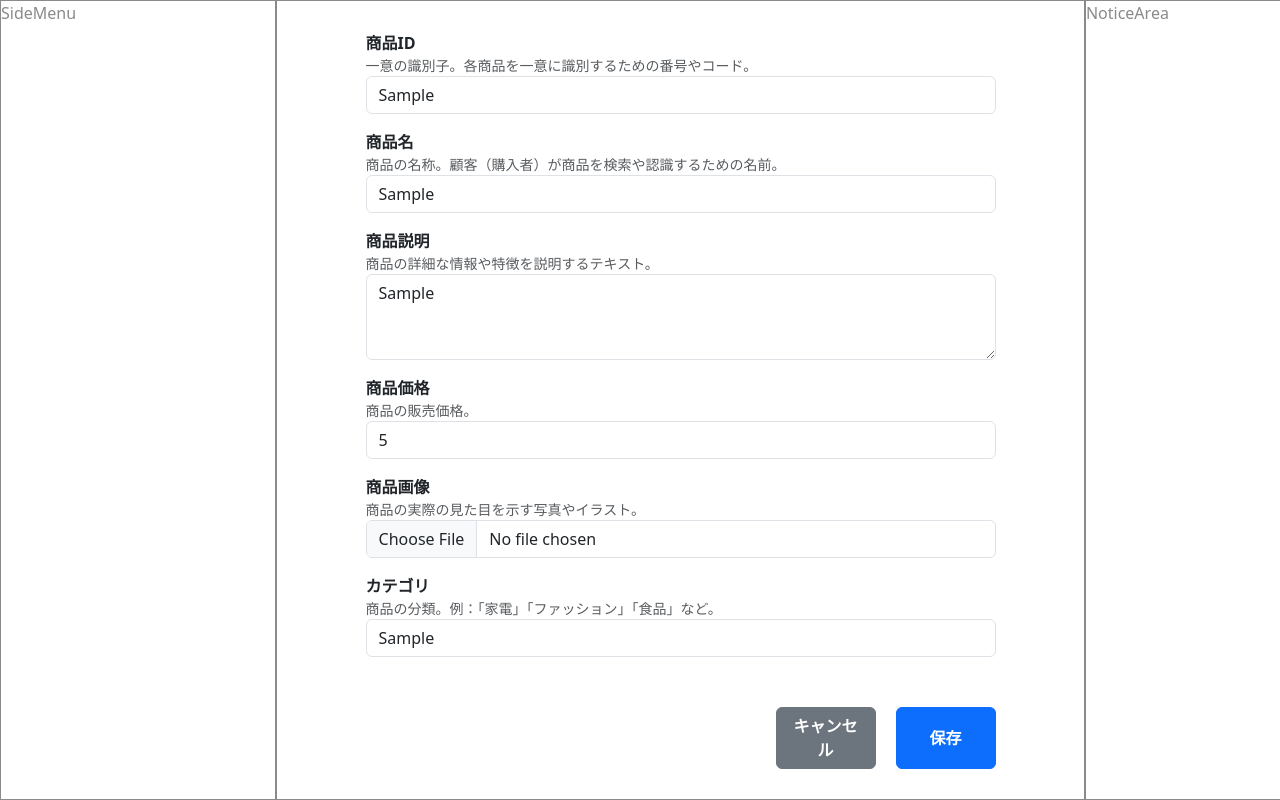
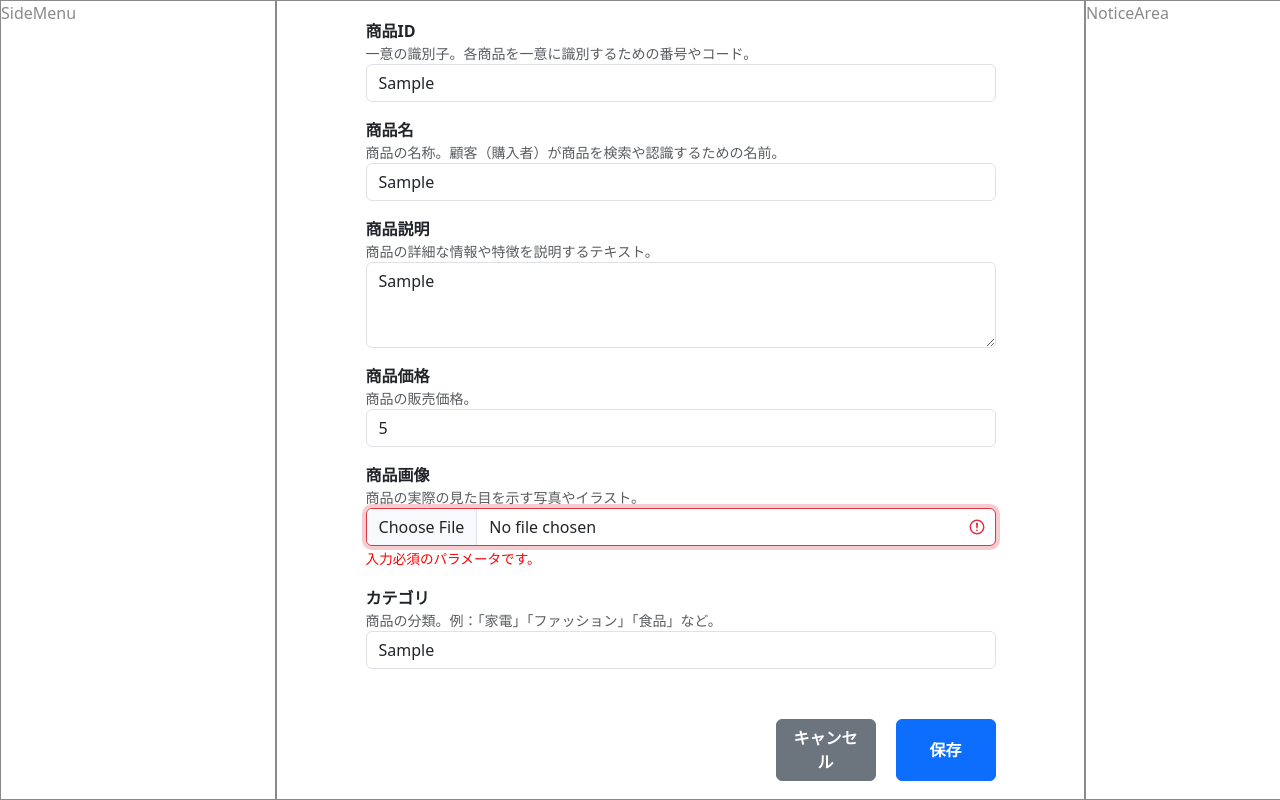
Before and after one commit to 846846846/tech10, a Next.js app in the folder app/front/: page /Seller/GoodsRegist in a window 1280 px wide. Both pictures are taken after typing "Sample", "Sample", "Sample", "5", "Sample" into the empty fields and a click on the button "保存". Shown: the part 70-870 px from the top of the page. Built offline with nearby package versions, Linux system fonts and the light colour scheme.

Commit message:
ECSITE-10:追加要件の実装(バリテーション)

```diff
--- a/app/front/src/pages/Seller/GoodsRegist.tsx
+++ b/app/front/src/pages/Seller/GoodsRegist.tsx
@@ -27,6 +27,7 @@ type FormItem = {
   type: string
   label: string
   text: string
+  options?: any
 }
 
 enum UploadStatus {
@@ -63,11 +64,6 @@ const GoodsRegist: NextPage = () => {
       setUpload(UploadStatus.Doing)
 
       // 1. image upload.
-      console.log(data.image)
-      const formData = new FormData()
-      formData.append('file', data.image[0], data.image[0].name)
-      console.log(formData)
-
       const metaApi = new MetaAPI()
       const res = await metaApi.generatePresignedUrl()
       const res2 = await metaApi.uploadPresignedUrl(res.data.url, data.image[0])
@@ -109,30 +105,60 @@ const GoodsRegist: NextPage = () => {
       type: 'text',
       label: '商品ID',
       text: '一意の識別子。各商品を一意に識別するための番号やコード。',
+      options: {
+        required: { value: true, message: '入力必須のパラメータです。' },
+        pattern: {
+          value: /^[a-zA-Z0-9]{1,10}$/,
+          message: '半角英数字かつ1文字から10文字で入力してください。',
+        },
+      },
     },
     {
       id: 'name',
       type: 'text',
       label: '商品名',
       text: '商品の名称。顧客（購入者）が商品を検索や認識するための名前。',
+      options: {
+        required: { value: true, message: '入力必須のパラメータです。' },
+        pattern: {
+          value: /^.{0,30}$/,
+          message: '30文字以内で入力してください。',
+        },
+      },
     },
     {
       id: 'explanation',
       type: 'textarea',
       label: '商品説明',
       text: '商品の詳細な情報や特徴を説明するテキスト。',
+      options: {
+        pattern: {
+          value: /^.{0,1000}$/,
+          message: '1000文字以内で入力してください。',
+        },
+      },
     },
     {
       id: 'price',
       type: 'number',
       label: '商品価格',
       text: '商品の販売価格。',
+      options: {
+        required: { value: true, message: '入力必須のパラメータです。' },
+        pattern: {
+          value: /^[1-9][0-9]{0,9}$/,
+          message: '10桁以内の数値で入力してください(0は不可です)。',
+        },
+      },
     },
     {
       id: 'image',
       type: 'file',
       label: '商品画像',
       text: '商品の実際の見た目を示す写真やイラスト。',
+      options: {
+        required: { value: true, message: '入力必須のパラメータです。' },
+      },
     },
     {
       id: 'category',
@@ -156,7 +182,7 @@ const GoodsRegist: NextPage = () => {
           <div className={styles.main}>
             <Form ref={formRef} className={styles.form}>
               {formItems.map((item, index) => {
-                const { label, text, type, id } = { ...item }
+                const { label, text, type, id, options } = { ...item }
                 return (
                   <Form.Group className="mb-3" key={index}>
                     <Form.Label className={styles.label}>{label}</Form.Label>
@@ -164,9 +190,23 @@ const GoodsRegist: NextPage = () => {
                       {text}
                     </Form.Text>
                     {type === 'textarea' ? (
-                      <Form.Control as={type} rows={3} {...register(id)} />
+                      <Form.Control
+                        as={type}
+                        rows={3}
+                        isInvalid={errors[id] !== undefined}
+                        {...register(id, options)}
+                      />
                     ) : (
-                      <Form.Control type={type} {...register(id)} />
+                      <Form.Control
+                        type={type}
+                        isInvalid={errors[id] !== undefined}
+                        {...register(id, options)}
+                      />
+                    )}
+                    {errors[id] && (
+                      <Form.Text className={styles.error}>
+                        {errors[id]?.message as string}
+                      </Form.Text>
                     )}
                   </Form.Group>
                 )
--- a/app/front/src/styles/GoodsRegist.module.scss
+++ b/app/front/src/styles/GoodsRegist.module.scss
@@ -37,6 +37,10 @@ $temp-border: 0.75px solid $temp-color;
     .text {
       display: block;
       margin-top: 0px;
+    }
+    .error {
+      color: red;
+      font-size: 0.85rem;
     }
     .buttonUpload {
       flex: 1;
```
Also changed, not shown: 2 other files (tests, documents, lock files or other folders).
